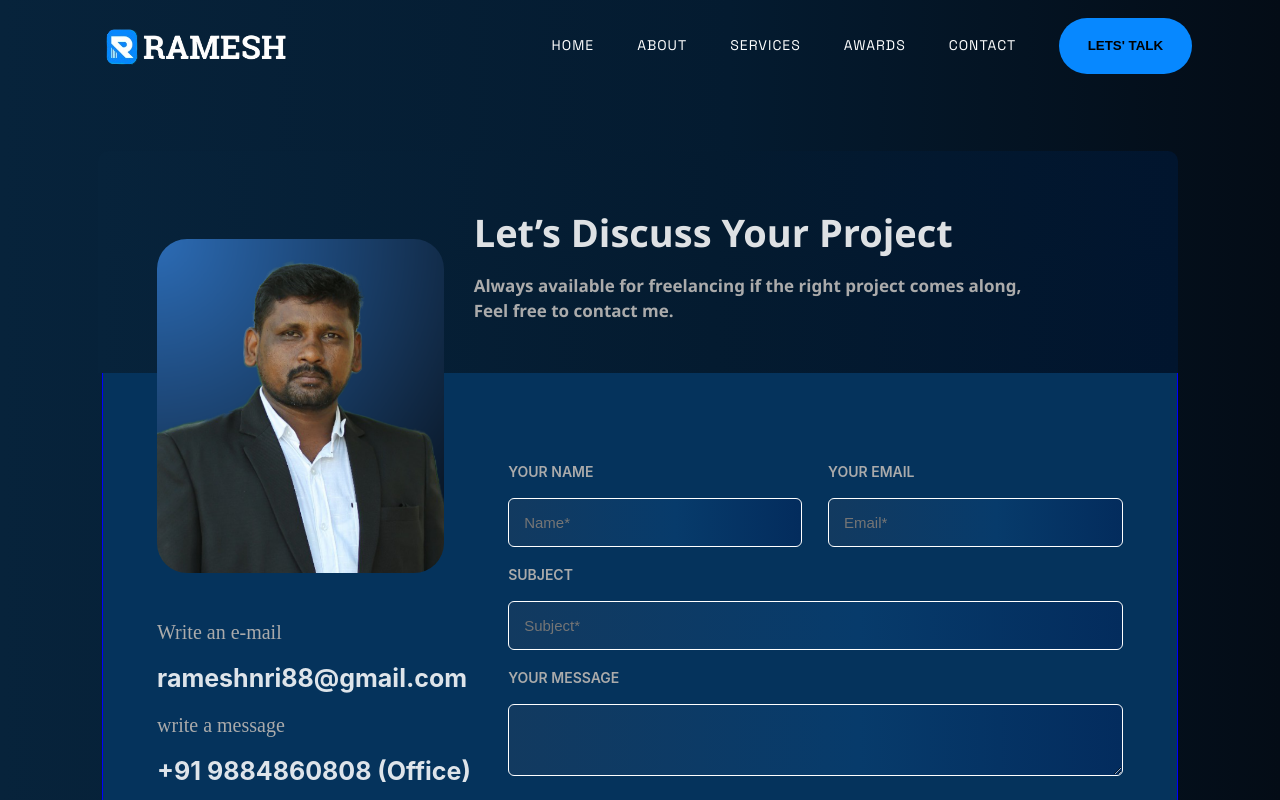
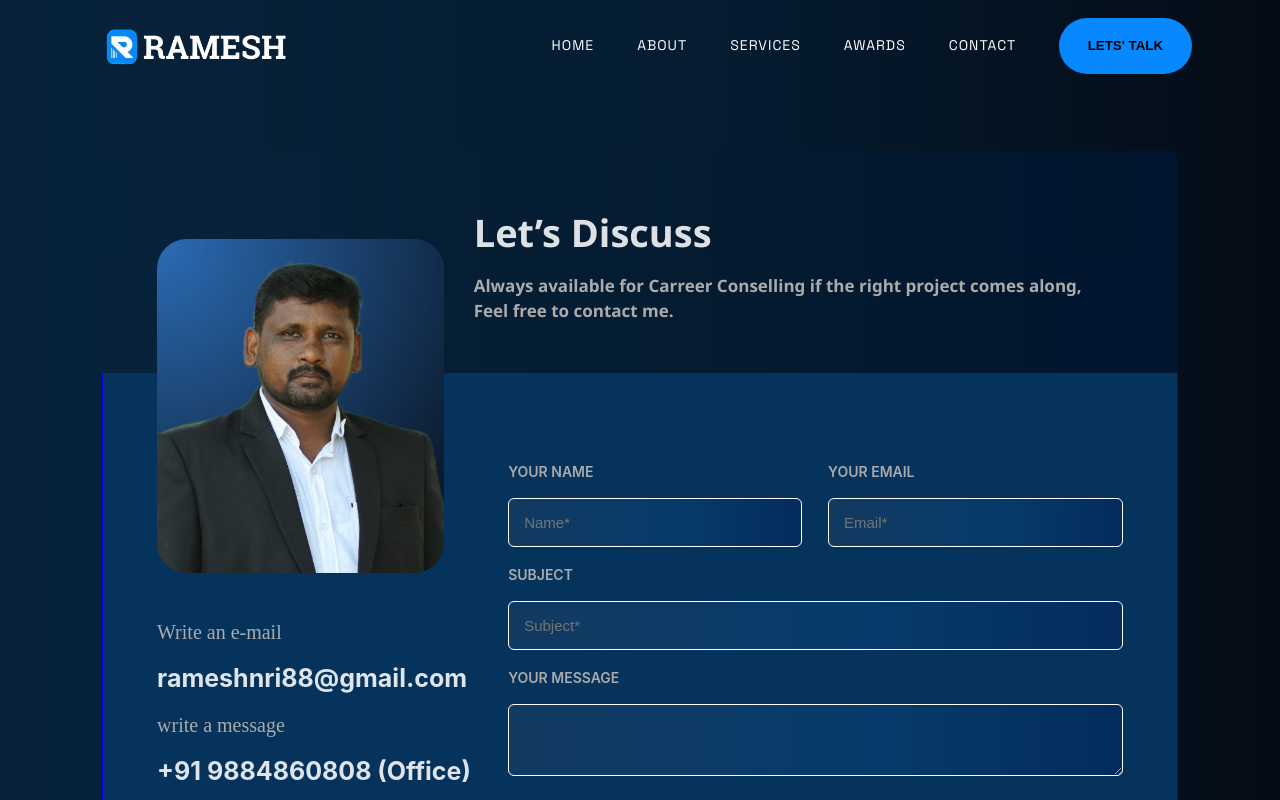
Before and after one commit to NIVASH-P/TK-OVERSEAS-PORTFOLIO, a React (Vite) app in the folder vite-project/: page /contact in a window 1280 px wide. Shown: the top 800 px of the page. Built offline with nearby package versions, Linux system fonts and the light colour scheme.

Commit message:
contact msg is added

```diff
--- a/vite-project/src/components/Contact/Contact.jsx
+++ b/vite-project/src/components/Contact/Contact.jsx
@@ -18,8 +18,8 @@ const Contact = () => {
 
         <div className='contact-main'>
         <div className="head-name">
-                  <h1>Let’s Discuss Your Project</h1>
-                  <p>Always available for freelancing if the right project comes along,<br /> Feel free to contact me.</p>
+                  <h1>Let’s Discuss</h1>
+                  <p>Always available for Carreer Conselling if the right project comes along,<br /> Feel free to contact me.</p>
             </div>
             <div className="row">
                <div className="col1">
```
